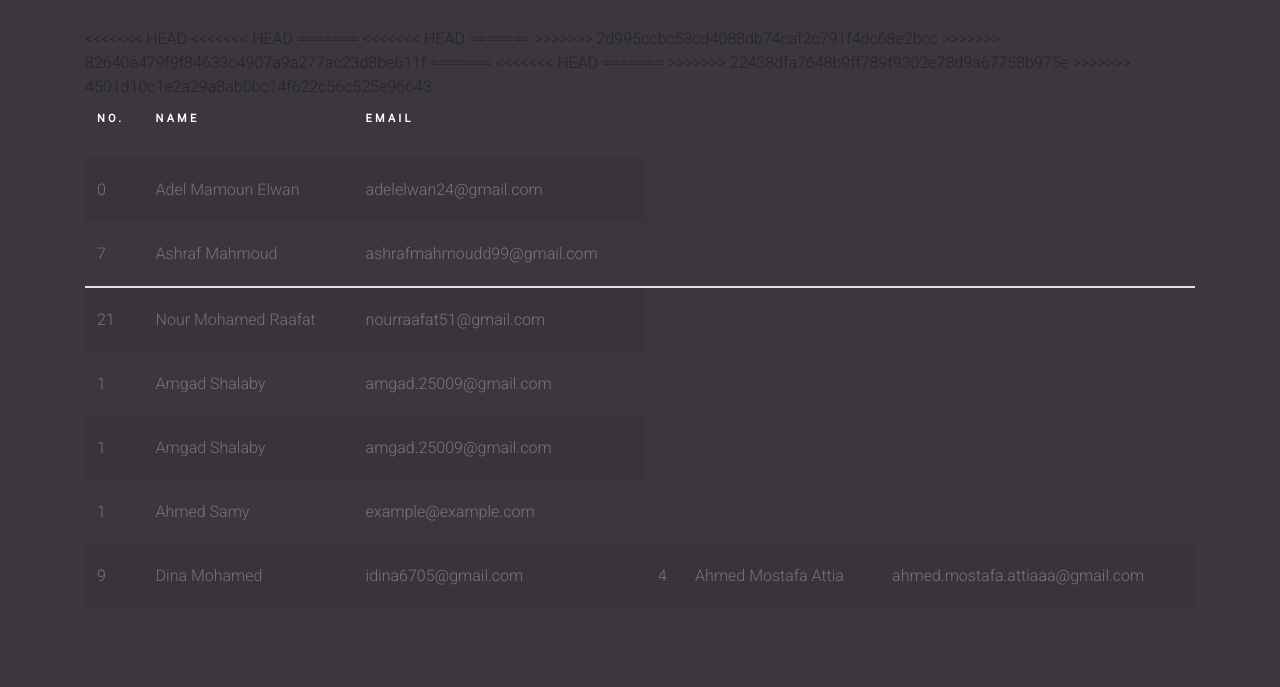
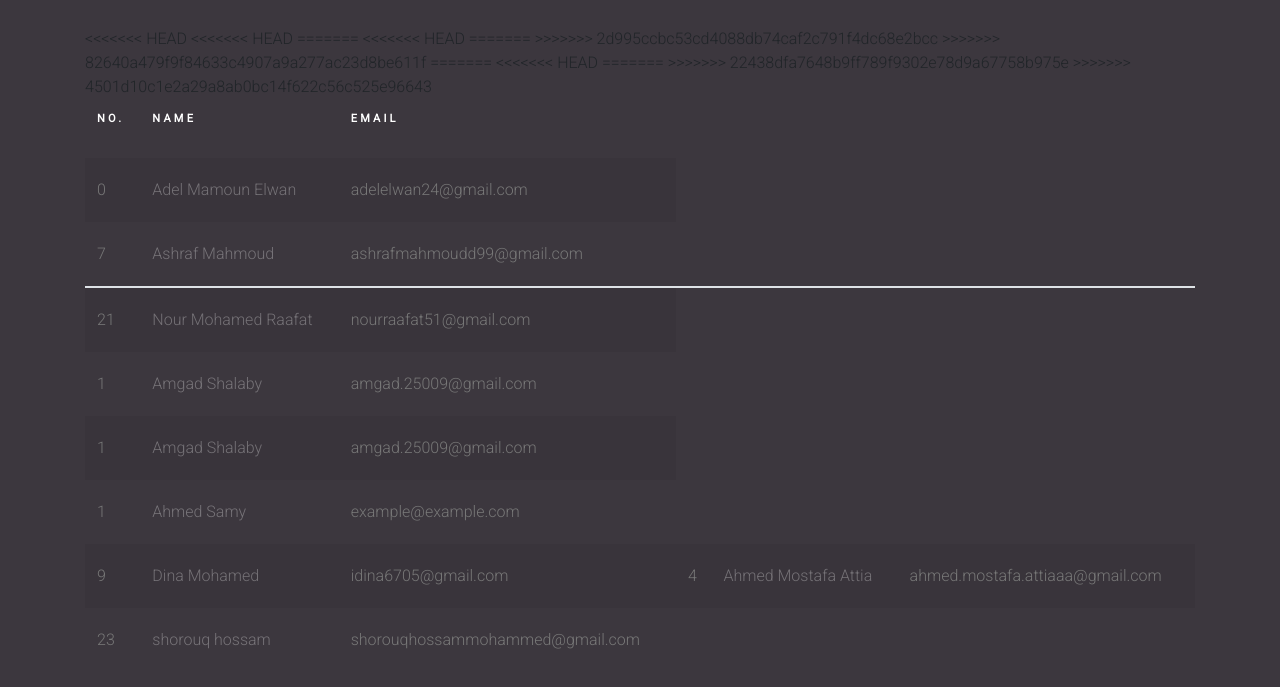
Before and after one commit to Ahmedsamymahrous/ITI-AI-Mans-Git, a plain HTML site: page index.html in a window 1280 px wide. Shown: the part 317-1004 px from the top of the page. Drawn offline with Linux system fonts and the light colour scheme.

Commit message:
shoroq added

```diff
--- a/index.html
+++ b/index.html
@@ -89,6 +89,11 @@
               <td>ahmed.mostafa.attiaaa@gmail.com</td>
 >>>>>>> 22438dfa7648b9ff789f9302e78d9a67758b975e
             </tr>
+            <tr scope="row">
+              <td>23</td>
+              <td><a href="#">shorouq hossam</a></td>
+              <td>shorouqhossammohammed@gmail.com</td>
+            </tr>
 
 >>>>>>> 4501d10c1e2a29a8ab0bc14f622c56c525e96643
             </tbody>
```
